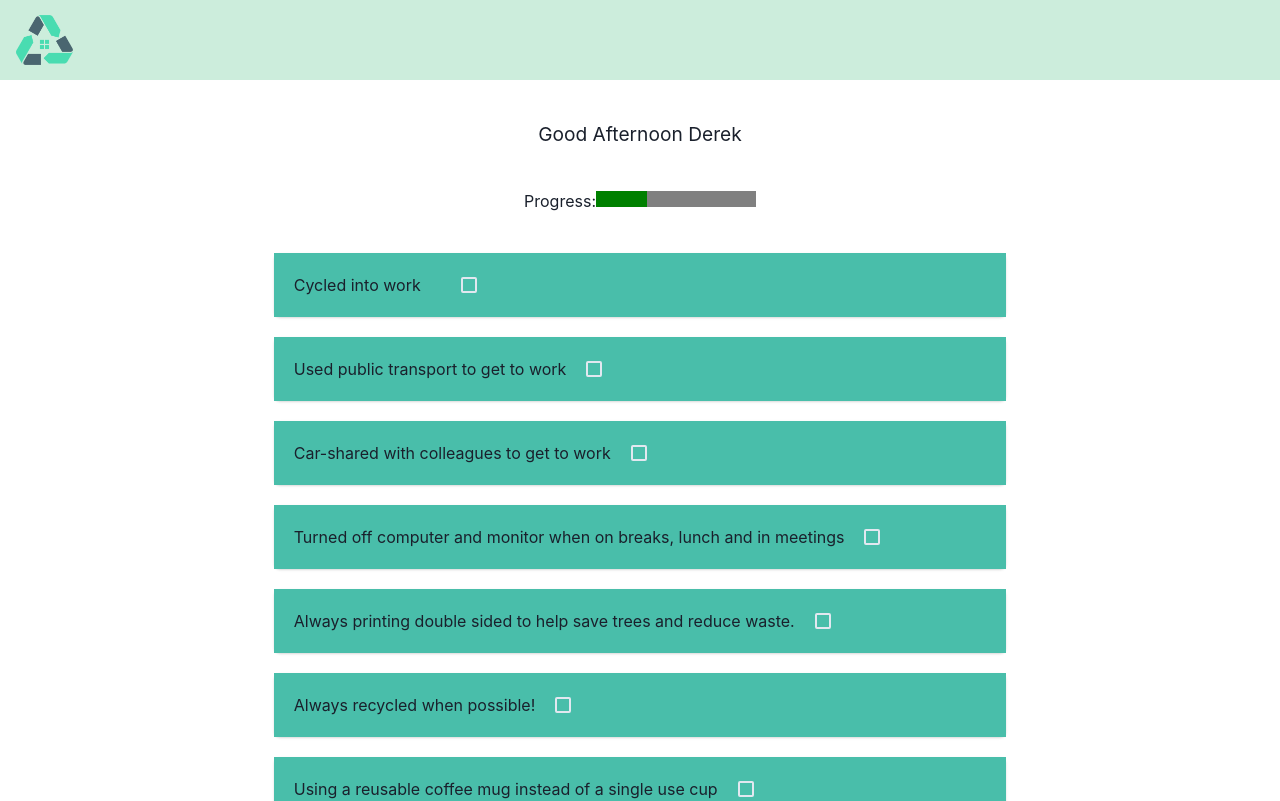
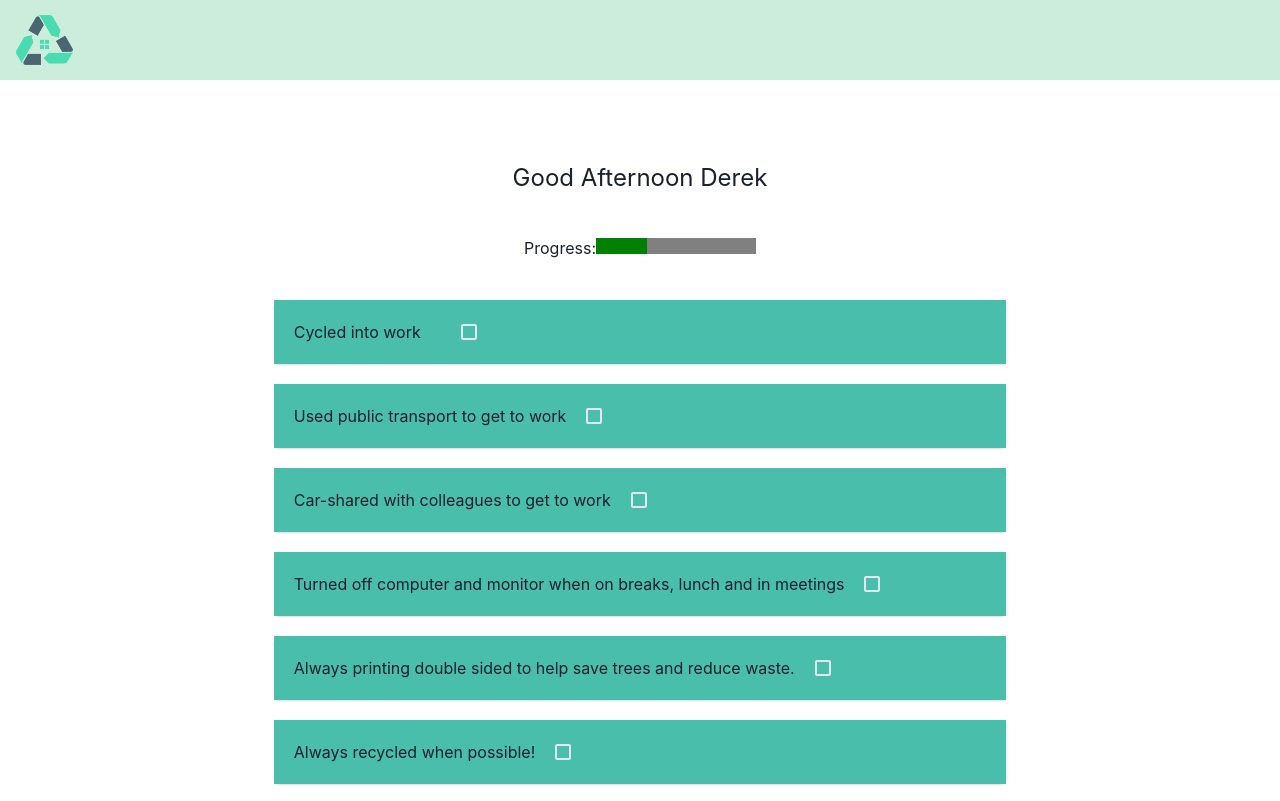
Before and after one commit to LouWr/BAE, a React (Create React App) app in the folder bae-app/: page / in a window 1280 px wide. Shown: the top 801 px of the page. Built offline with nearby package versions, Linux system fonts and the light colour scheme.

Commit message:
changed items and added checkbox

```diff
--- a/bae-app/src/App.css
+++ b/bae-app/src/App.css
@@ -38,5 +38,5 @@
 }
 
 .greeting {
-	font-size: larger;
+	font-size: x-large;
 }
--- a/bae-app/src/App.js
+++ b/bae-app/src/App.js
@@ -14,7 +14,7 @@ function App() {
 		<div className="App">
 			<main>
 				<NavBar />
-				<Spacer height={"40px"} />
+				<Spacer height={"80px"} />
 				<h1 className="greeting"> Good Afternoon Derek </h1>
 				<Spacer height={"40px"} />
 
@@ -29,7 +29,7 @@ function App() {
 						<Card>
 							<CardBody display="flex" bgColor={"#49BEAA"}>
 								<p>Cycled into work</p>
-								<Checkbox ml="5" mx="10"></Checkbox>
+								<Checkbox ml="5" mx="10" colorScheme="red"></Checkbox>
 							</CardBody>
 						</Card>
 						<Spacer height={"20px"} />
```
